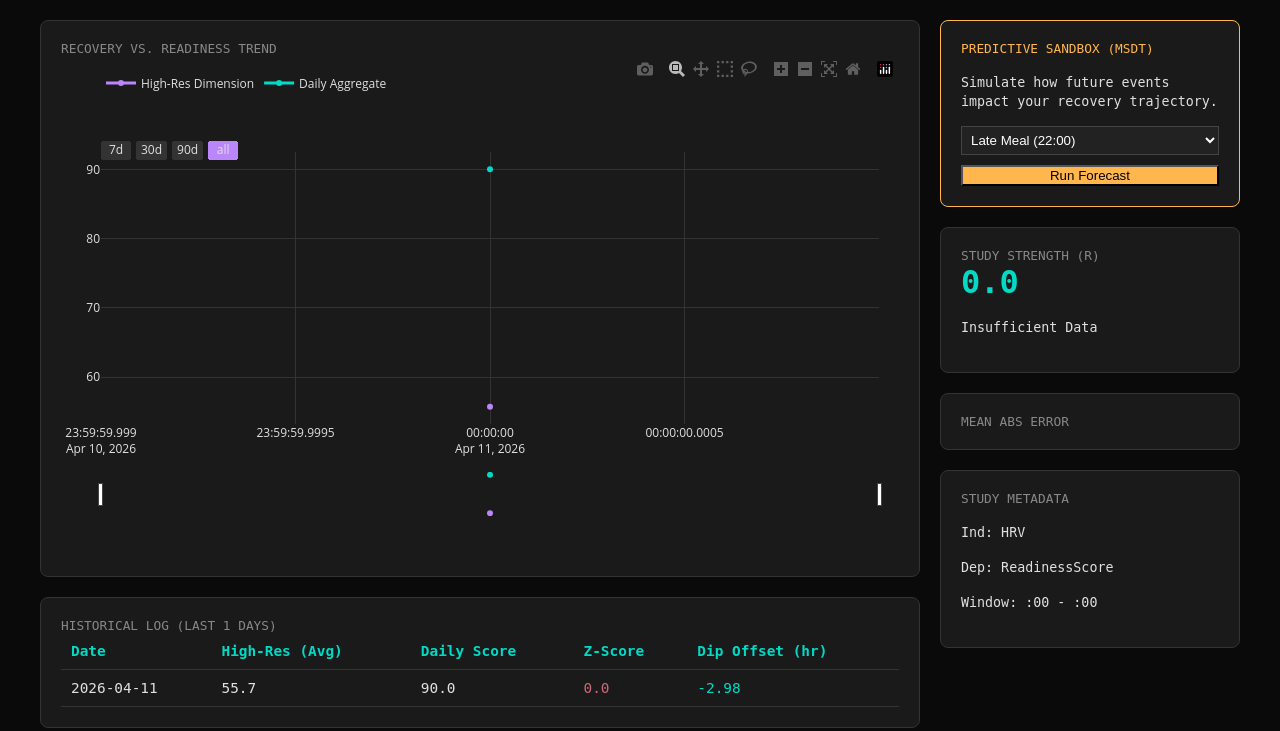
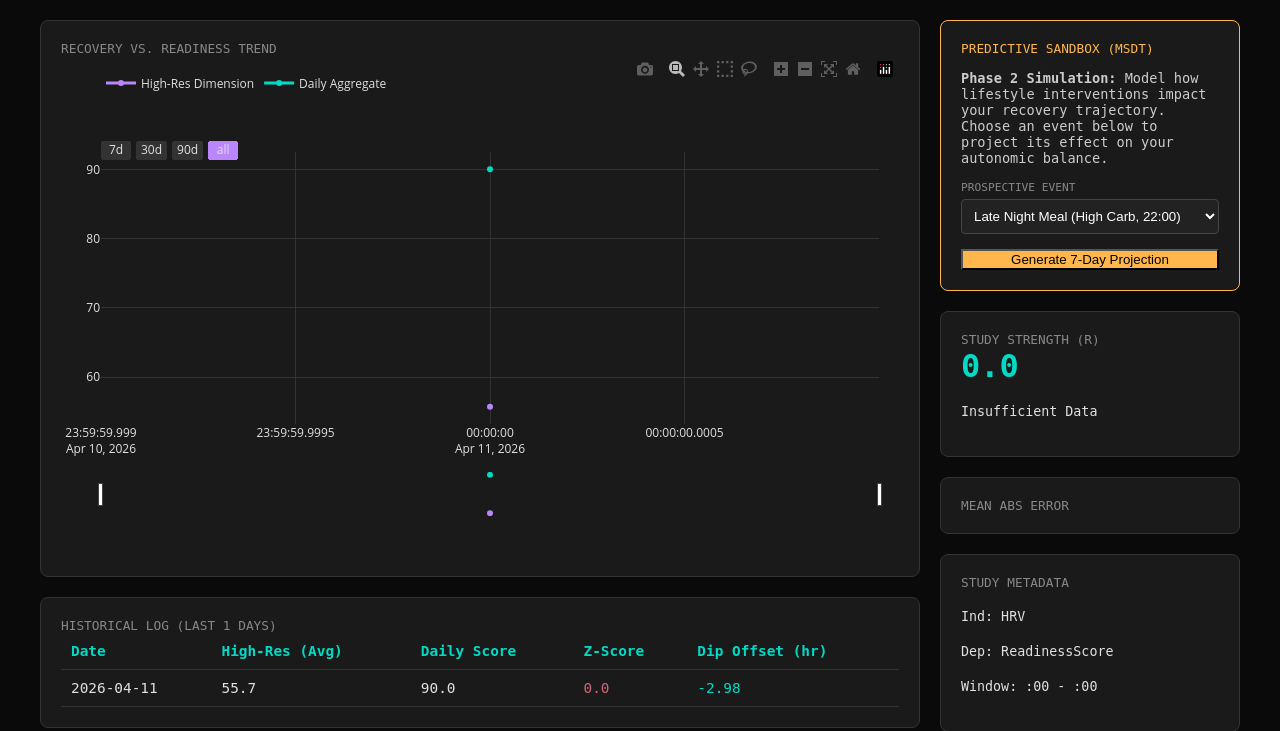
Before and after one commit to kshitija369/bio-analytics-hub, a FastAPI app: page /experiments/EXP-NAR-001 in a window 1280 px wide. Shown: the part 138-869 px from the top of the page. Run offline with FastAPI, Linux system fonts and the light colour scheme; data comes from the database, SQL or seed files in the repository; some libraries are stand-ins or nearby versions.

Commit message:
style: enhance Predictive Sandbox UI with self-explanatory labels and auto-zoom to 1-week window

```diff
--- a/app/templates/experiment_detail.html
+++ b/app/templates/experiment_detail.html
@@ -76,13 +76,25 @@
                 <!-- DT4H-Sim: Predictive Sandbox -->
                 <div class="card" style="border-color: #ffb74d;">
                     <div class="label" style="color: #ffb74d;">Predictive Sandbox (MSDT)</div>
-                    <p><small>Simulate how future events impact your recovery trajectory.</small></p>
-                    <select id="event-type" style="width: 100%; background: #222; color: #fff; border: 1px solid #444; padding: 5px; margin-bottom: 10px;">
-                        <option value="meal">Late Meal (22:00)</option>
-                        <option value="travel">Cross-timezone Travel</option>
-                        <option value="workout">High-Intensity Workout</option>
+                    <p style="font-size: 0.85em; margin-bottom: 15px; color: #ccc;">
+                        <strong>Phase 2 Simulation:</strong> Model how lifestyle interventions impact your recovery trajectory.
+                        Choose an event below to project its effect on your autonomic balance.
+                    </p>
+
+                    <label style="font-size: 0.7em; color: #888; display: block; margin-bottom: 5px;">PROSPECTIVE EVENT</label>
+                    <select id="event-type" style="width: 100%; background: #222; color: #fff; border: 1px solid #444; padding: 8px; margin-bottom: 15px; border-radius: 4px;">
+                        <option value="meal">Late Night Meal (High Carb, 22:00)</option>
+                        <option value="travel">Cross-timezone Travel (Jet Lag)</option>
+                        <option value="workout">Intense PM Workout (Sympathetic)</option>
                     </select>
-                    <button onclick="runSimulation()" id="sim-btn" class="btn" style="width: 100%; background: #ffb74d; color: #000;">Run Forecast</button>
+
+                    <button onclick="runSimulation()" id="sim-btn" class="btn" style="width: 100%; background: #ffb74d; color: #000; transition: all 0.3s;">
+                        Generate 7-Day Projection
+                    </button>
+
+                    <div id="sim-status" style="margin-top: 10px; font-size: 0.75em; color: #03dac6; display: none;">
+                        🧬 Calibrating Digital Twin...
+                    </div>
                 </div>
 
                 <div class="card">
@@ -157,11 +169,13 @@
 
         async function runSimulation() {
             const btn = document.getElementById('sim-btn');
+            const status = document.getElementById('sim-status');
             const eventType = document.getElementById('event-type').value;
             const originalText = btn.innerText;
 
             btn.innerText = "Simulating...";
             btn.disabled = true;
+            status.style.display = 'block';
 
             const events = [];
             if (eventType === 'meal') {
@@ -195,7 +209,17 @@
 
                     // Add trace to existing chart
                     Plotly.addTraces('chart', [simTrace]);
+
+                    // Auto-zoom to 1-week window ending at the end of the simulation
+                    const lastDate = new Date(simDates[simDates.length - 1]);
+                    const startDate = new Date(lastDate.getTime() - (7 * 24 * 60 * 60 * 1000));
+
+                    Plotly.relayout('chart', {
+                        'xaxis.range': [startDate.toISOString(), lastDate.toISOString()]
+                    });
+
                     btn.innerText = "Forecast Added";
+                    status.innerText = "✅ MSDT Projection Successful";
                 } else {
                     alert("Simulation failed: " + data.message);
                     btn.innerText = originalText;
@@ -206,6 +230,7 @@
                 btn.innerText = originalText;
             } finally {
                 btn.disabled = false;
+                setTimeout(() => { status.style.display = 'none'; }, 3000);
             }
         }
     </script>
```
